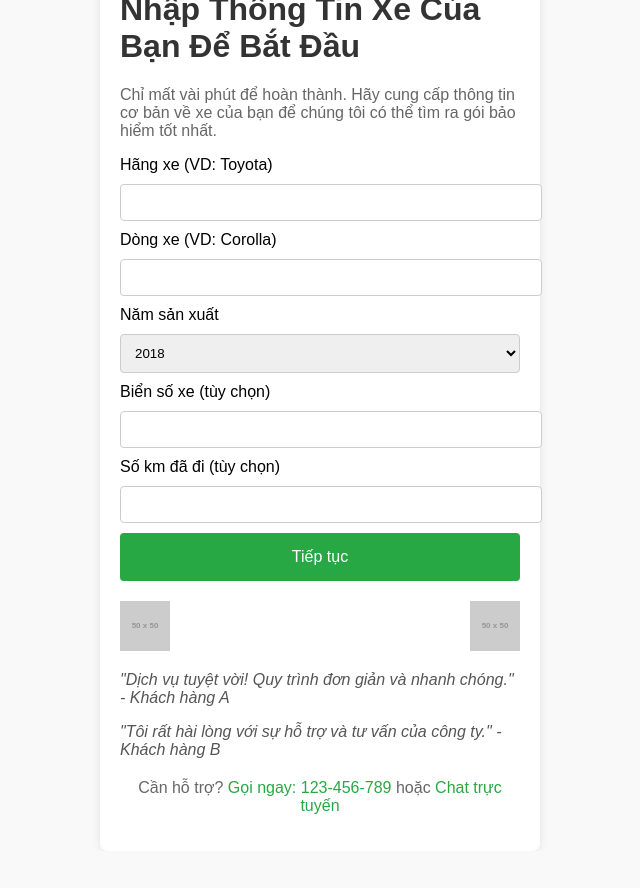
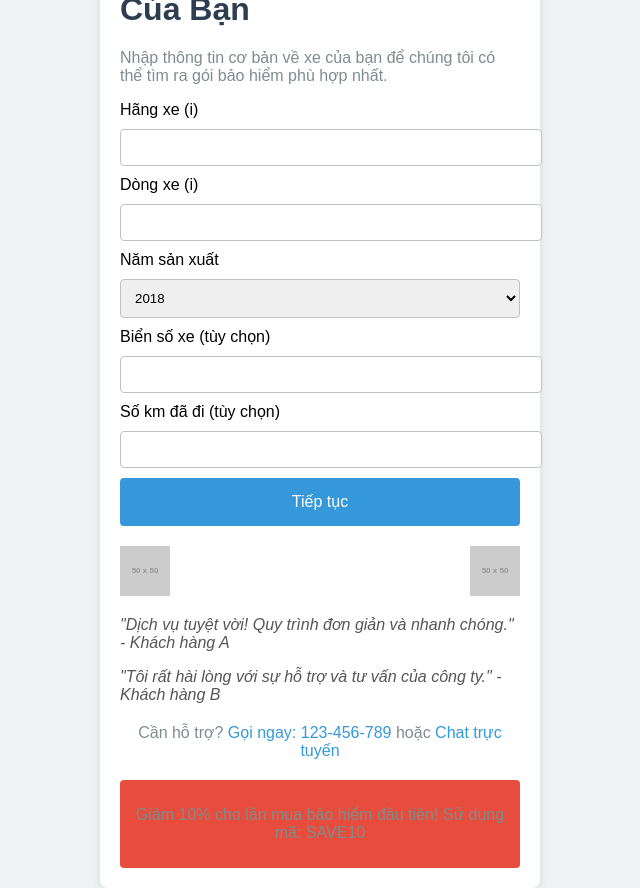
Before and after one commit to thanhtud3/Ungdungdat, a plain HTML site: page index.html in a window 1280 px wide. Shown: the whole page, without its empty margins (320-960 px from the left). Before the commit the page ends 851 px from the top, so only its background shows below. Drawn offline with Linux system fonts and the light colour scheme; placeholder pictures from the web are drawn by us.

Commit message:
Update index.html

```diff
--- a/index.html
+++ b/index.html
@@ -3,32 +3,33 @@
 <head>
     <meta charset="UTF-8">
     <meta name="viewport" content="width=device-width, initial-scale=1.0">
-    <title>Nhập Thông Tin Xe</title>
+    <title>Bắt Đầu Với Bảo Hiểm Xe Của Bạn</title>
     <style>
-        body { font-family: Arial, sans-serif; margin: 0; padding: 0; display: flex; justify-content: center; align-items: center; height: 100vh; background-color: #f9f9f9; }
+        body { font-family: Arial, sans-serif; margin: 0; padding: 0; display: flex; justify-content: center; align-items: center; height: 100vh; background-color: #eef2f3; }
         .container { background: white; padding: 20px; border-radius: 8px; box-shadow: 0 0 10px rgba(0, 0, 0, 0.1); width: 400px; }
-        h1 { color: #333; }
-        p { color: #666; }
-        input, select { width: 100%; padding: 10px; margin: 10px 0; border: 1px solid #ccc; border-radius: 4px; }
-        .cta-button { background-color: #28a745; color: white; border: none; padding: 15px; width: 100%; border-radius: 4px; font-size: 16px; cursor: pointer; }
-        .cta-button:hover { background-color: #218838; }
+        h1 { color: #2c3e50; }
+        p { color: #7f8c8d; }
+        input, select { width: 100%; padding: 10px; margin: 10px 0; border: 1px solid #bdc3c7; border-radius: 4px; }
+        .cta-button { background-color: #3498db; color: white; border: none; padding: 15px; width: 100%; border-radius: 4px; font-size: 16px; cursor: pointer; }
+        .cta-button:hover { background-color: #2980b9; }
         .trust { display: flex; justify-content: space-between; margin-top: 20px; }
         .trust img { width: 50px; height: 50px; }
         .customer-reviews { margin-top: 20px; }
         .customer-reviews p { font-style: italic; color: #555; }
         .support { margin-top: 20px; text-align: center; }
-        .support a { color: #28a745; text-decoration: none; }
+        .support a { color: #3498db; text-decoration: none; }
+        .promo { background-color: #e74c3c; color: white; padding: 10px; text-align: center; border-radius: 4px; margin-top: 20px; }
     </style>
 </head>
 <body>
     <div class="container">
-        <h1>Nhập Thông Tin Xe Của Bạn Để Bắt Đầu</h1>
-        <p>Chỉ mất vài phút để hoàn thành. Hãy cung cấp thông tin cơ bản về xe của bạn để chúng tôi có thể tìm ra gói bảo hiểm tốt nhất.</p>
+        <h1>Bắt Đầu Với Bảo Hiểm Xe Của Bạn</h1>
+        <p>Nhập thông tin cơ bản về xe của bạn để chúng tôi có thể tìm ra gói bảo hiểm phù hợp nhất.</p>
         <form>
-            <label for="brand">Hãng xe (VD: Toyota)</label>
+            <label for="brand">Hãng xe <span title="Ví dụ: Toyota" style="cursor: help;">(i)</span></label>
             <input type="text" id="brand" name="brand" required>
 
-            <label for="model">Dòng xe (VD: Corolla)</label>
+            <label for="model">Dòng xe <span title="Ví dụ: Corolla" style="cursor: help;">(i)</span></label>
             <input type="text" id="model" name="model" required>
 
             <label for="year">Năm sản xuất</label>
@@ -59,6 +60,9 @@
         <div class="support">
             <p>Cần hỗ trợ? <a href="tel:123456789">Gọi ngay: 123-456-789</a> hoặc <a href="#">Chat trực tuyến</a></p>
         </div>
+        <div class="promo">
+            <p>Giảm 10% cho lần mua bảo hiểm đầu tiên! Sử dụng mã: SAVE10</p>
+        </div>
     </div>
 </body>
 </html>
```
